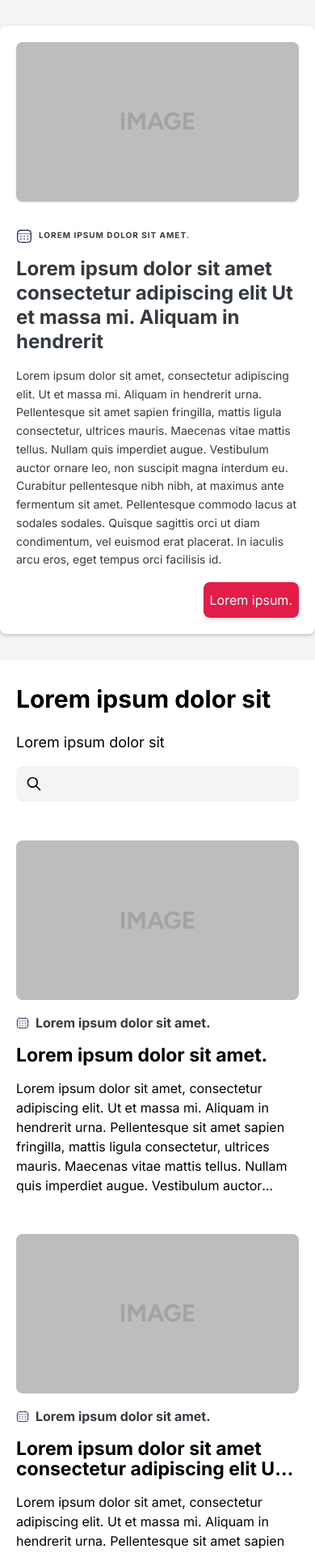
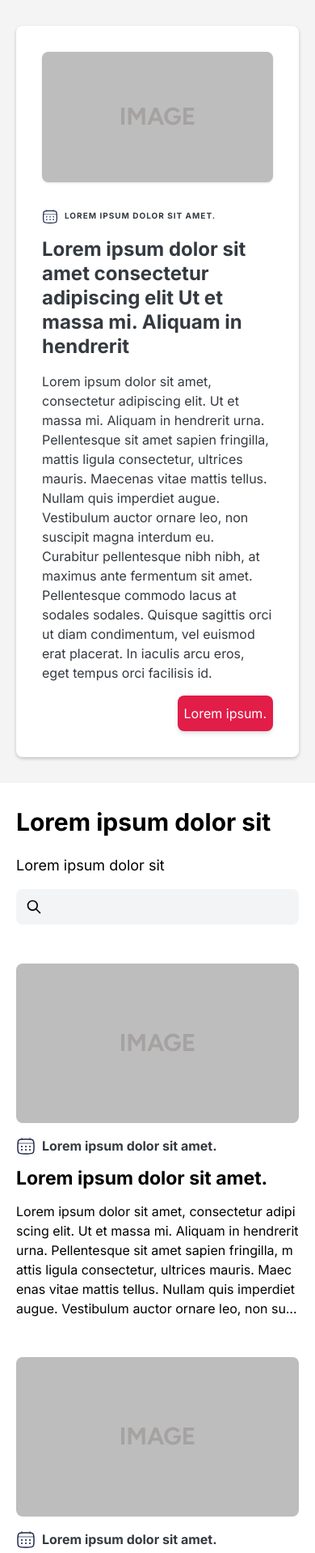
Before and after one commit to cadelme/mindata-challenge, an Angular app: page / in a window 390 px wide. Shown: the top 1918 px of the page at 81% size. Built offline with nearby package versions, Linux system fonts and the light colour scheme.

Commit message:
refine UI spacing and typography across components

```diff
--- a/src/app/features/home/components/content-list/content-list.html
+++ b/src/app/features/home/components/content-list/content-list.html
@@ -1,5 +1,5 @@
-<section class="w-full bg-white py-8 px-5 md:py-12 md:px-8">
-  <div class="max-w-full lg:max-w-[1600px] mx-auto">
+<section class="w-full bg-white py-8 px-5 md:py-12 md:px-8 lg:py-24">
+  <div class="max-w-full lg:max-w-400 mx-auto">
     <div class="flex flex-col gap-6 md:gap-4">
       <h2 class="font-bold text-[30px] md:text-[48px] leading-8 md:leading-14.5 text-black">
         Lorem ipsum dolor sit
@@ -42,7 +42,7 @@
           </div>
 
           <div class="flex items-center gap-2">
-            <img src="/ico_calendar.svg" class="size-4" alt="" aria-hidden="true" />
+            <img src="/ico_calendar.svg" class="size-6" alt="" aria-hidden="true" />
             <p
               class="font-bold text-[16px] leading-6 tracking-normal text-center text-primary-dark"
             >
@@ -51,7 +51,7 @@
           </div>
 
           <h3
-            class="text-[23px] md:text-[30px] leading-6.25 md:leading-9.5 font-bold text-black md:line-clamp-2 line-clamp-2 md:h-[76px]"
+            class="text-[23px] md:text-[30px] leading-6.25 md:leading-9.5 font-bold text-black md:line-clamp-2 line-clamp-2 md:h-[76px] break-all"
           >
             <span class="lg:hidden">
               {{ item.titleTablet }}
@@ -62,7 +62,7 @@
             </span>
           </h3>
 
-          <p class="font-normal text-[16px] leading-6 text-black line-clamp-6">
+          <p class="font-normal text-[16px] leading-6 text-black line-clamp-6 break-all">
             {{ item.description }}
           </p>
         </article>
--- a/src/app/features/home/components/featured-cards/featured-cards.html
+++ b/src/app/features/home/components/featured-cards/featured-cards.html
@@ -1,5 +1,5 @@
 <section class="w-full bg-white py-8 px-5 md:py-12 md:px-8">
-  <div class="max-w-full lg:max-w-[1600px] mx-auto">
+  <div class="max-w-full lg:max-w-400 mx-auto">
     <h2 class="font-bold text-[30px] md:text-[48px] leading-8 md:leading-14.5 text-black mb-6">
       Lorem ipsum dolor sit amet consectetur adipiscing elit Ut et.
     </h2>
@@ -25,26 +25,26 @@
               class="absolute inset-0 bg-gradient-card flex flex-col justify-end p-6 z-10 text-white"
             >
               <span
-                class="absolute top-[46%] left-1/2 -translate-x-1/2 -translate-y-1/2 font-bold font-figtree text-[36px] leading-none text-gray-soft uppercase"
+                class="absolute top-[46%] left-1/2 -translate-x-1/2 -translate-y-1/2 font-bold font-figtree text-4xl leading-none text-gray-soft uppercase"
               >
                 IMAGE
               </span>
             </div>
             <div class="absolute inset-0 bg-gradient-card-bottom z-10"></div>
 
-            <div class="absolute inset-0 flex flex-col justify-end p-6 z-20">
+            <div class="absolute inset-0 flex flex-col justify-end p-5 z-20">
               <div class="space-y-2">
                 <h3 class="font-bold text-[30px] leading-[38px] text-white text-left">
                   {{ item.title }}
                 </h3>
 
-                <p class="font-normal text-[16px] leading-6 text-white text-left opacity-90">
+                <p class="font-normal text-base leading-6 text-white text-left opacity-90">
                   {{ item.description }}
                 </p>
 
                 <a
                   href="#"
-                  class="flex items-center gap-2 font-bold text-[16px] leading-6 text-white pt-4 hover:underline"
+                  class="flex items-center gap-2 font-bold text-base leading-6 text-white mt-4 md:mt-10 hover:underline"
                 >
                   <span>Lorem ipsum</span>
                   <img src="/ico_download.svg" class="size-6" alt="" aria-hidden="true" />
--- a/src/app/features/home/components/home-banner/home-banner.html
+++ b/src/app/features/home/components/home-banner/home-banner.html
@@ -1,11 +1,11 @@
-<section class="w-full flex justify-center py-8 md:py-12 md:px-8 lg:py-16 bg-transparent">
+<section class="w-full flex justify-center py-8 px-5 md:py-12 md:px-8 lg:py-16 bg-transparent">
   <div
-    class="bg-white rounded-lg shadow-banner lg:max-w-[1600px] mx-auto p-5 md:p-8 lg:p-10 transition-all duration-300"
+    class="bg-white rounded-lg shadow-banner lg:max-w-400 mx-auto p-8 md:p-8 lg:p-10 transition-all duration-300"
   >
     <div class="flex flex-col lg:flex-row gap-8 lg:gap-12 items-stretch">
       <div class="w-full lg:w-1/2">
         <div
-          class="aspect-video bg-gray-muted lg:aspect-auto lg:h-full rounded-lg flex items-center justify-center shadow-sm"
+          class="aspect-video lg:aspect-auto h-full bg-gray-muted rounded-lg flex items-center justify-center shadow-sm"
         >
           <span class="font-figtree text-gray-soft font-bold text-3xl uppercase">Image</span>
         </div>
@@ -28,7 +28,7 @@
           hendrerit
         </h1>
 
-        <p class="text-sm lg:text-base text-primary-dark leading-relaxed lg:hidden">
+        <p class="font-inter font-normal text-base leading-6 text-primary-dark lg:hidden">
           Lorem ipsum dolor sit amet, consectetur adipiscing elit. Ut et massa mi. Aliquam in
           hendrerit urna. Pellentesque sit amet sapien fringilla, mattis ligula consectetur,
           ultrices mauris. Maecenas vitae mattis tellus. Nullam quis imperdiet augue. Vestibulum
```
